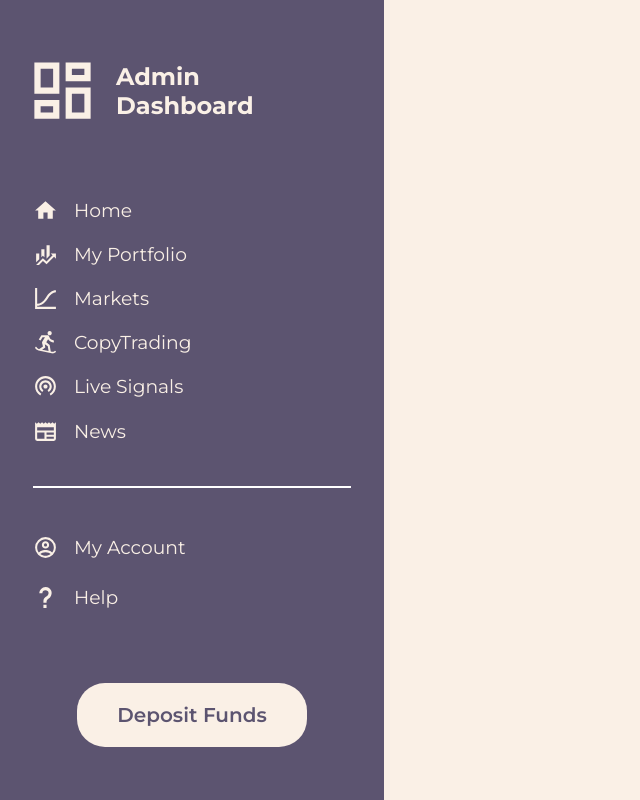
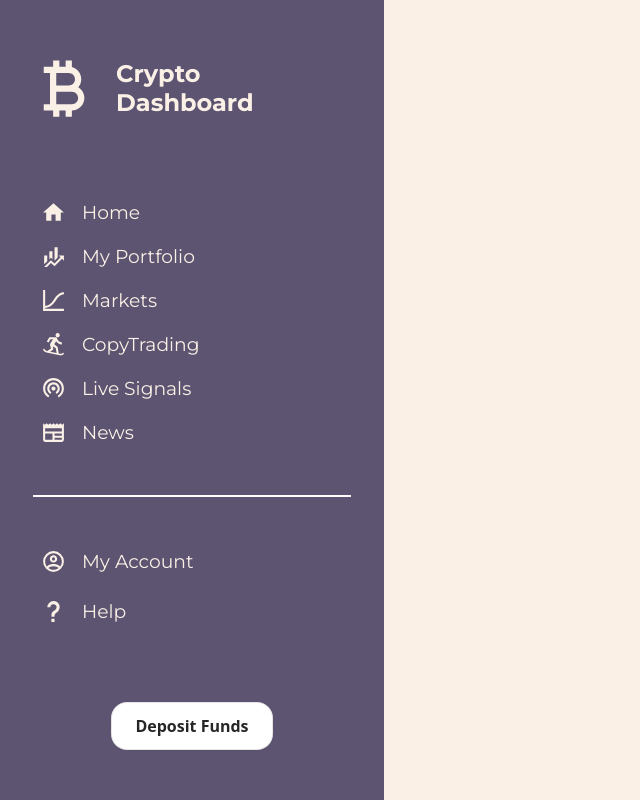
Before and after one commit to crazy-e8/admindashboard, a plain HTML site: page index.html in a window 1280 px wide. Shown: the whole page, without its empty margins (0-640 px from the left). Drawn offline with Linux system fonts and the light colour scheme; a web font is replaced by a local one.

Commit message:
fixed sidebar height changed sidebar options added interactiveness

```diff
--- a/index.html
+++ b/index.html
@@ -10,11 +10,10 @@
 <body>
 <nav class="navbar">
     <div class="logo">
-        <svg class="logo-svg" xmlns="http://www.w3.org/2000/svg" viewBox="0 0 24 24"><title>
-            view-dashboard-outline</title>
-            <path d="M19,5V7H15V5H19M9,5V11H5V5H9M19,13V19H15V13H19M9,17V19H5V17H9M21,3H13V9H21V3M11,3H3V13H11V3M21,11H13V21H21V11M11,15H3V21H11V15Z"/>
+        <svg class="logo-svg" xmlns="http://www.w3.org/2000/svg" viewBox="0 0 24 24"><title>currency-btc</title>
+            <path d="M17.06 11.57C17.65 10.88 18 10 18 9C18 7.14 16.73 5.57 15 5.13V3H13V5H11V3H9V5H6V7H8V17H6V19H9V21H11V19H13V21H15V19C17.21 19 19 17.21 19 15C19 13.55 18.22 12.27 17.06 11.57M10 7H14C15.1 7 16 7.9 16 9S15.1 11 14 11H10V7M15 17H10V13H15C16.1 13 17 13.9 17 15S16.1 17 15 17Z"/>
         </svg>
-        <h1>Admin Dashboard</h1>
+        <h1>Crypto Dashboard</h1>
     </div>
 
     <div class="nav-links-container">
--- a/styles/main.css
+++ b/styles/main.css
@@ -12,7 +12,7 @@
     margin: 0;
     padding: 0;
     box-sizing: border-box;
-    font-family: "Montserrat", monospace;
+    font-family: "Montserrat", sans-serif;
 }
 
 body {
--- a/styles/nav-style.css
+++ b/styles/nav-style.css
@@ -2,8 +2,8 @@
     display: grid;
     gap: 2em;
     width: clamp(30ch, 25em, 30%);
-    height: 100vh;
     padding: 25px;
+    min-height: 100vh;
     background: var(--nav-bg);
     color: var(--text-white);
 }
@@ -35,15 +35,6 @@
     text-align: left;
 }
 
-.nav-links {
-    display: grid;
-    gap: 1rem;
-}
-
-.nav-link h3 {
-    font-weight: 400;
-}
-
 .solid-line {
     height: 0;
     width: 100%;
@@ -53,12 +44,17 @@
     align-self: center;
 }
 
+
+/* LINKS */
 .nav-link {
     display: inline-grid;
     grid-template-columns: auto 1fr;
     gap: 1em;
     text-align: left;
     align-items: center;
+
+    padding: .5em;
+    border-radius: .5em;
 }
 
 .nav-link svg {
@@ -66,15 +62,69 @@
     height: 25px;
 }
 
+.nav-links {
+    display: grid;
+}
+
+.nav-link h3 {
+    font-weight: 400;
+}
+
+.nav-link:hover {
+    background: rgba(255, 255, 255, 0.16);
+    cursor: pointer;
+}
+
+.nav-link:active {
+    background: rgba(255, 255, 255, 0.25);
+}
+
+/* BUTTON */
 #deposit-btn {
-    color: var(--nav-bg);
-    background: var(--primary-bg);
-    font-weight: 600;
-    padding: 1em 2em;
-    font-size: 20px;
-    border-radius: 1.4em;
-    outline: none;
-    border:none;
     align-self: center;
     justify-self: center;
+    align-items: center;
+    background-color: #FFFFFF;
+    border: 1px solid rgba(0, 0, 0, 0.1);
+    border-radius: 1rem;
+    box-shadow: rgba(0, 0, 0, 0.02) 0 1px 3px 0;
+    box-sizing: border-box;
+    color: rgba(0, 0, 0, 0.85);
+    cursor: pointer;
+    display: inline-flex;
+    font-family: system-ui, -apple-system, system-ui, "Helvetica Neue", Helvetica, Arial, sans-serif;
+    font-size: 16px;
+    font-weight: 600;
+    justify-content: center;
+    line-height: 1.25;
+    margin: 0;
+    min-height: 3rem;
+    padding: calc(.875rem - 1px) calc(1.5rem - 1px);
+    position: relative;
+    text-decoration: none;
+    transition: all 250ms;
+    user-select: none;
+    -webkit-user-select: none;
+    touch-action: manipulation;
+    vertical-align: baseline;
+    width: auto;
 }
+
+#deposit-btn:hover,
+#deposit-btn:focus {
+    border-color: rgba(0, 0, 0, 0.15);
+    box-shadow: rgba(0, 0, 0, 0.1) 0 4px 12px;
+    color: rgb(0, 0, 0);
+}
+
+#deposit-btn:hover {
+    transform: translateY(-1px);
+}
+
+#deposit-btn:active {
+    background-color: #F0F0F1;
+    border-color: rgba(0, 0, 0, 0.15);
+    box-shadow: rgba(0, 0, 0, 0.06) 0 2px 4px;
+    color: rgba(0, 0, 0, 0.65);
+    transform: translateY(0);
+}
```
